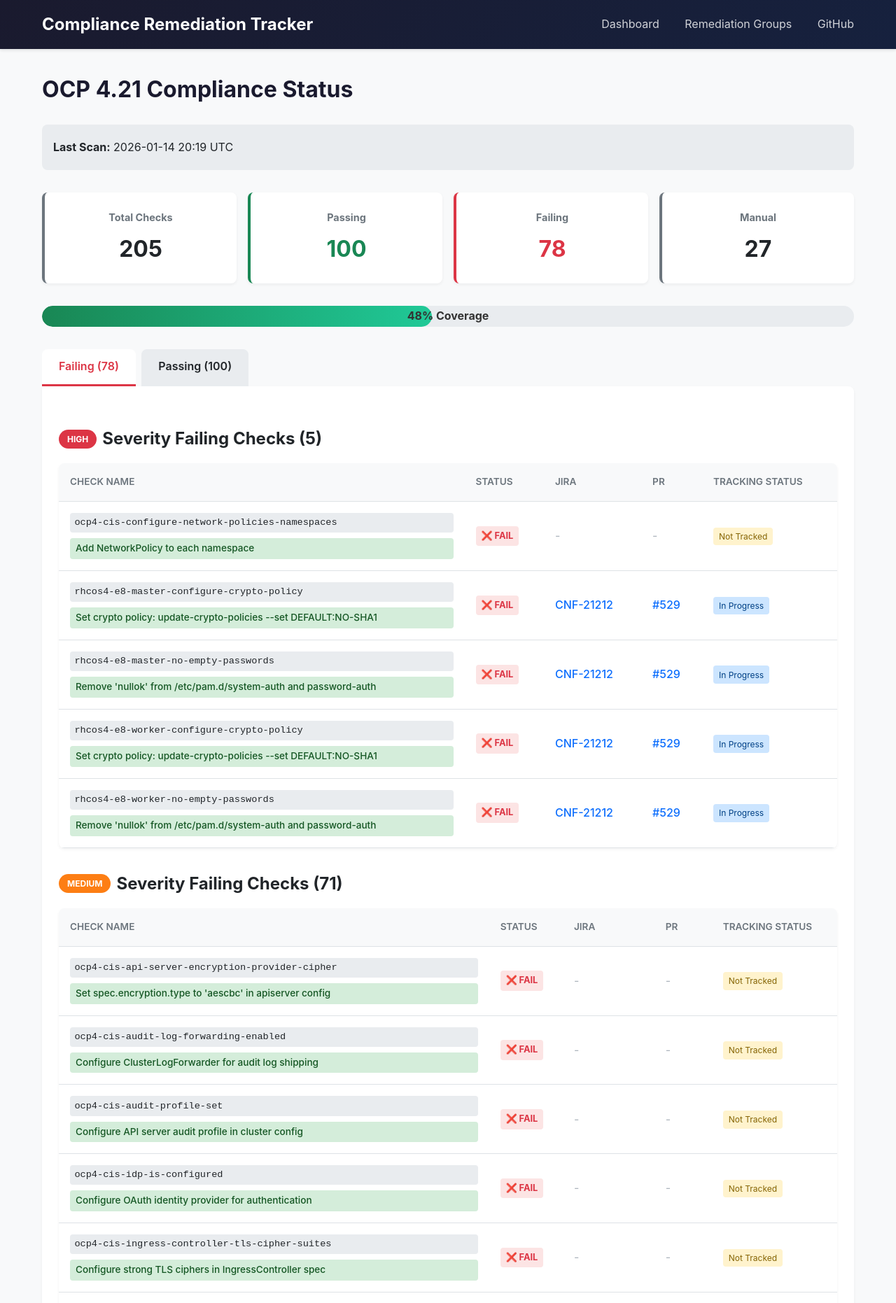
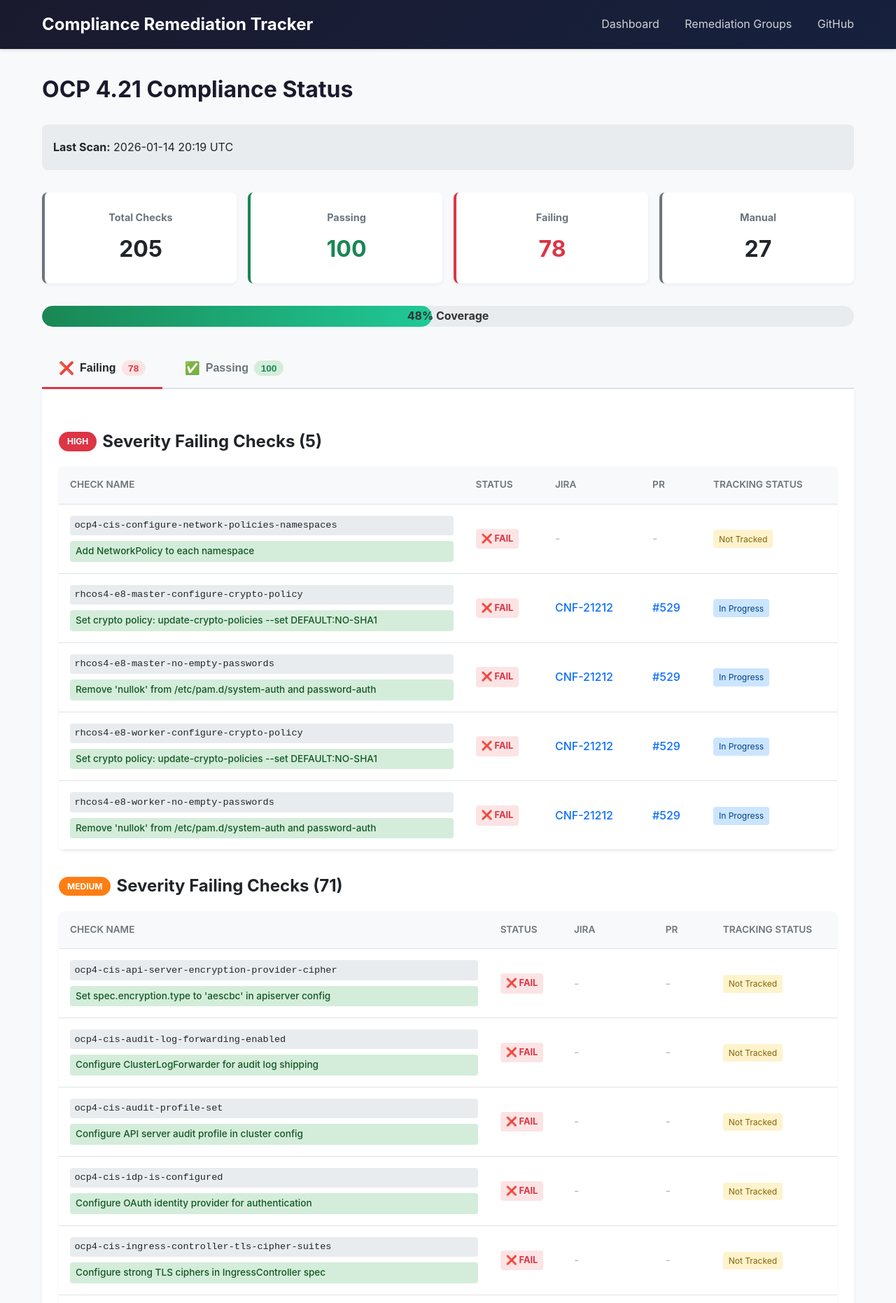
Before and after one commit to sebrandon1/compliance-scripts, a Jekyll site: the page built from docs/versions/4.21.md, in a window 1280 px wide. Shown: the top 1862 px of the page at 70% size. Built offline with Jekyll 4.4.1, drawn with Linux system fonts in a browser that asks for light colours.

Commit message:
Modern tab design with proper show/hide functionality
- Replace radio button tabs with modern button-based tabs
- Add JavaScript for proper tab switching
- Style tabs with icons, counts in colored badges
- Red underline for Failing tab, green for Passing
- Clean visual hierarchy with smooth transitions

Co-Authored-By: Claude Opus 4.5 <noreply@anthropic.com>

```diff
--- a/docs/_layouts/version.html
+++ b/docs/_layouts/version.html
@@ -41,18 +41,21 @@ layout: default
 
   <!-- Tab Navigation -->
   <div class="tabs-container">
-    <input type="radio" id="tab-failing" name="tabs" class="tab-input" checked>
-    <label for="tab-failing" class="tab-label tab-failing">
-      Failing ({{ version_data.summary.failing }})
-    </label>
-
-    <input type="radio" id="tab-passing" name="tabs" class="tab-input">
-    <label for="tab-passing" class="tab-label tab-passing">
-      Passing ({{ version_data.summary.passing }})
-    </label>
+    <div class="tab-nav">
+      <button class="tab-btn active" data-tab="failing" onclick="switchTab('failing')">
+        <span class="tab-icon">&#10060;</span>
+        Failing
+        <span class="tab-count fail-count">{{ version_data.summary.failing }}</span>
+      </button>
+      <button class="tab-btn" data-tab="passing" onclick="switchTab('passing')">
+        <span class="tab-icon">&#9989;</span>
+        Passing
+        <span class="tab-count pass-count">{{ version_data.summary.passing }}</span>
+      </button>
+    </div>
 
     <!-- Failing Tab Content -->
-    <div class="tab-content" id="content-failing">
+    <div class="tab-panel active" id="panel-failing">
       {% if version_data.remediations.high.size > 0 %}
       <section class="remediation-section">
         <h2><span class="severity-badge high">HIGH</span> Severity Failing Checks ({{ version_data.remediations.high.size }})</h2>
@@ -89,7 +92,7 @@ layout: default
     </div>
 
     <!-- Passing Tab Content -->
-    <div class="tab-content" id="content-passing">
+    <div class="tab-panel" id="panel-passing">
       {% if version_data.passing_checks.high.size > 0 %}
       <section class="remediation-section">
         <h2><span class="severity-badge high">HIGH</span> Severity Passing Checks ({{ version_data.passing_checks.high.size }})</h2>
--- a/docs/assets/css/style.css
+++ b/docs/assets/css/style.css
@@ -383,63 +383,87 @@ footer a {
   margin-top: 1rem;
 }
 
-/* Tabs */
+/* Modern Tabs */
 .tabs-container {
   margin-top: 2rem;
 }
 
-.tab-input {
-  display: none;
+.tab-nav {
+  display: flex;
+  gap: 0.5rem;
+  margin-bottom: 0;
+  border-bottom: 2px solid var(--color-border);
+  padding-bottom: 0;
 }
 
-.tab-label {
-  display: inline-block;
-  padding: 0.75rem 1.5rem;
-  margin-right: 0.25rem;
-  background: #e9ecef;
-  border-radius: 8px 8px 0 0;
+.tab-btn {
+  display: flex;
+  align-items: center;
+  gap: 0.5rem;
+  padding: 1rem 1.5rem;
+  background: transparent;
+  border: none;
+  border-bottom: 3px solid transparent;
+  margin-bottom: -2px;
   cursor: pointer;
+  font-size: 1rem;
   font-weight: 600;
-  transition: background 0.2s, color 0.2s;
+  color: #6c757d;
+  transition: all 0.2s ease;
 }
 
-.tab-label:hover {
-  background: #dee2e6;
+.tab-btn:hover {
+  color: var(--color-text);
+  background: rgba(0,0,0,0.02);
 }
 
-.tab-label.tab-failing {
-  border-bottom: 3px solid transparent;
+.tab-btn.active {
+  color: var(--color-text);
+  border-bottom-color: #0d6efd;
 }
 
-.tab-label.tab-passing {
-  border-bottom: 3px solid transparent;
+.tab-btn[data-tab="failing"].active {
+  border-bottom-color: var(--color-fail);
 }
 
-#tab-failing:checked ~ .tab-label.tab-failing {
-  background: var(--color-card);
-  border-bottom: 3px solid var(--color-fail);
+.tab-btn[data-tab="passing"].active {
+  border-bottom-color: var(--color-pass);
+}
+
+.tab-icon {
+  font-size: 1.1rem;
+}
+
+.tab-count {
+  display: inline-flex;
+  align-items: center;
+  justify-content: center;
+  min-width: 2rem;
+  padding: 0.2rem 0.6rem;
+  border-radius: 20px;
+  font-size: 0.85rem;
+  font-weight: 700;
+}
+
+.tab-count.fail-count {
+  background: #fce4e4;
   color: var(--color-fail);
 }
 
-#tab-passing:checked ~ .tab-label.tab-passing {
-  background: var(--color-card);
-  border-bottom: 3px solid var(--color-pass);
+.tab-count.pass-count {
+  background: #d4edda;
   color: var(--color-pass);
 }
 
-.tab-content {
+.tab-panel {
   display: none;
   background: var(--color-card);
   padding: 1.5rem;
-  border-radius: 0 8px 8px 8px;
+  border-radius: 0 0 8px 8px;
   box-shadow: 0 2px 4px rgba(0,0,0,0.05);
 }
 
-#tab-failing:checked ~ #content-failing {
-  display: block;
-}
-
-#tab-passing:checked ~ #content-passing {
+.tab-panel.active {
   display: block;
 }
 
```
Also changed, not shown: other parts of docs/_layouts/version.html (+12 -0 lines).
